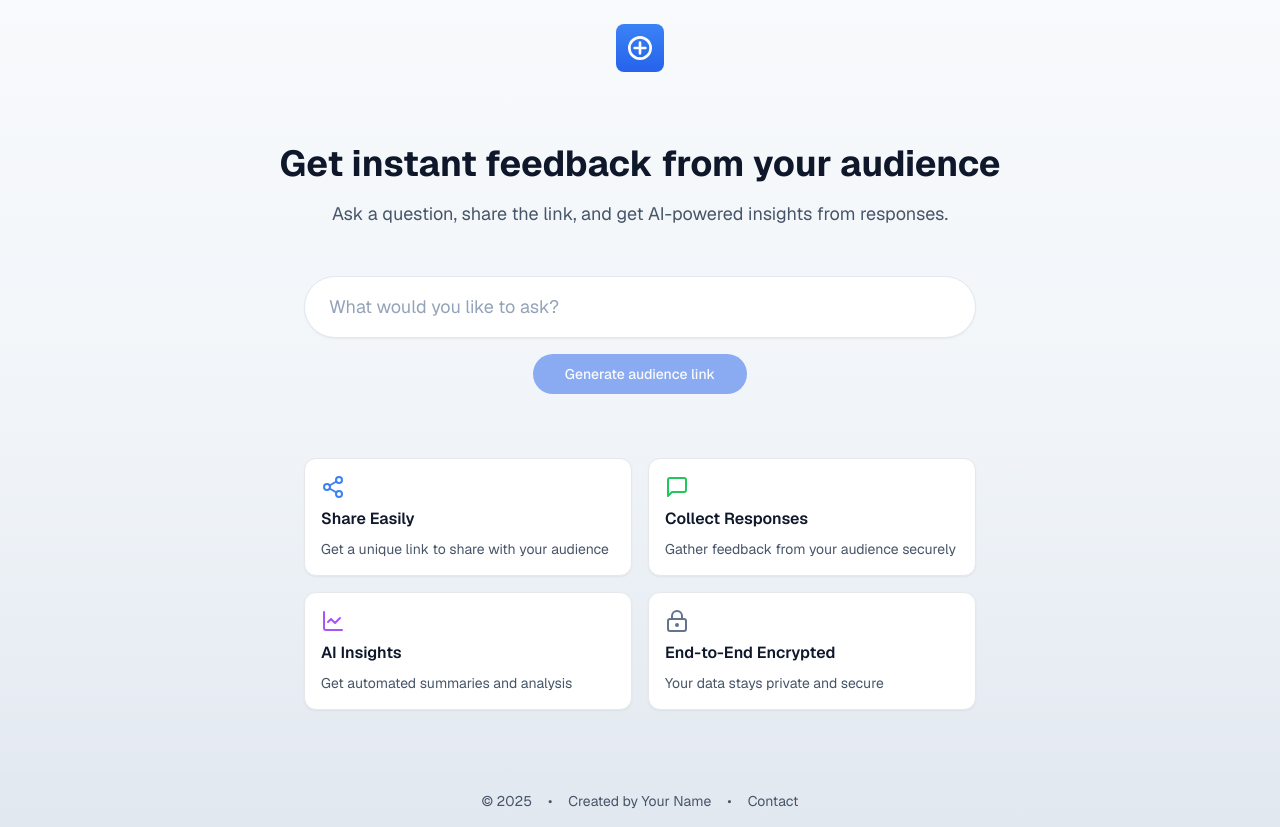
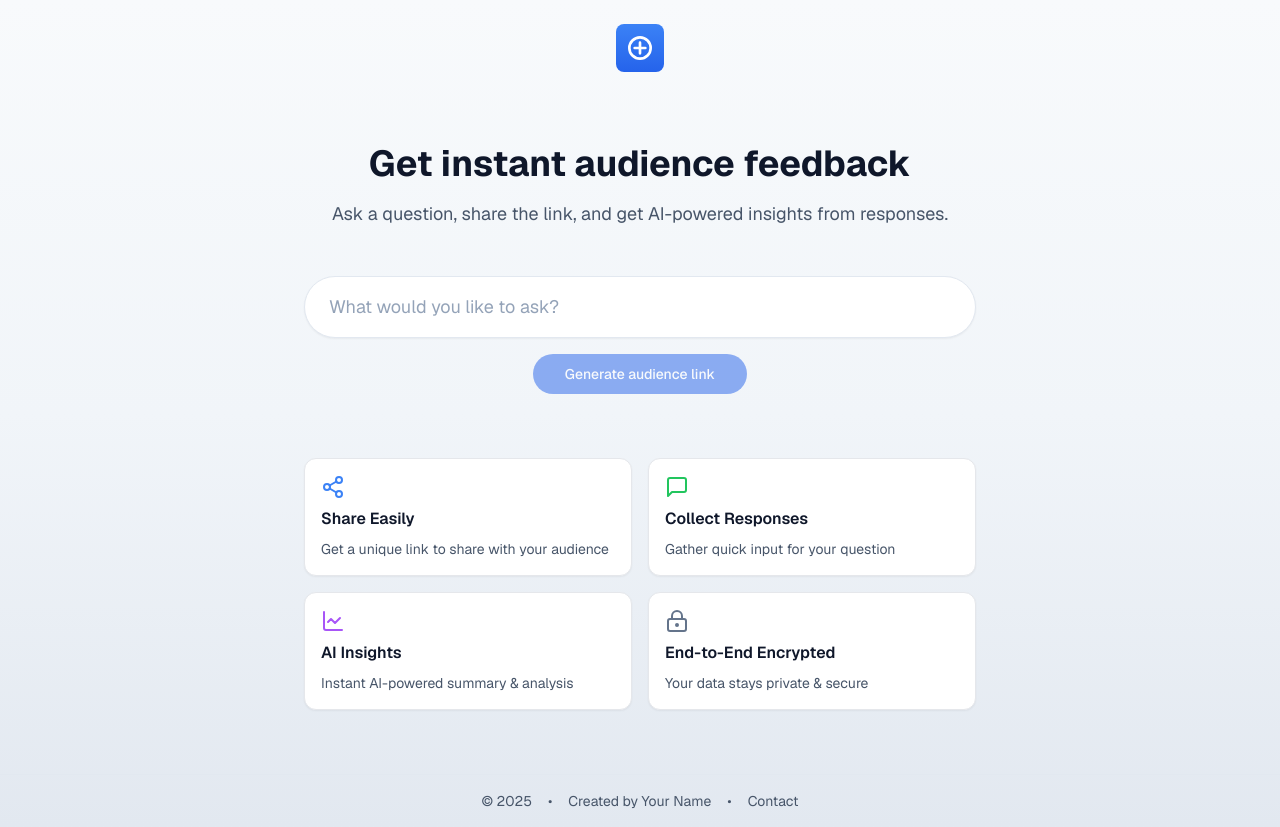
Before and after one commit to krishnaviraj/audience-feedback-llm, a Next.js app: page / in a window 1280 px wide. Built offline with nearby package versions, Linux system fonts and the light colour scheme; no server answers.

Commit message:
text updates

```diff
--- a/src/components/QuestionInput/QuestionInput.tsx
+++ b/src/components/QuestionInput/QuestionInput.tsx
@@ -156,7 +156,7 @@
         <div className="text-center space-y-12">
           <div className="space-y-4">
             <h1 className="text-4xl font-bold text-slate-900">
-              Get instant feedback from your audience
+              Get instant audience feedback
             </h1>
             <p className="text-lg text-slate-600 max-w-2xl mx-auto">
               Ask a question, share the link, and get AI-powered insights from responses.
@@ -218,21 +218,21 @@
               <MessageSquare className={clsx(styles.featureIcon, "text-green-500")} />
               <h3 className={styles.featureTitle}>Collect Responses</h3>
               <p className={styles.featureDescription}>
-                Gather feedback from your audience securely
+                Gather quick input for your question
               </p>
             </Card>
             <Card className={styles.featureCard}>
               <LineChart className={clsx(styles.featureIcon, "text-purple-500")} />
               <h3 className={styles.featureTitle}>AI Insights</h3>
               <p className={styles.featureDescription}>
-                Get automated summaries and analysis
+                Instant AI-powered summary & analysis
               </p>
             </Card>
             <Card className={styles.featureCard}>
               <LockKeyhole className={clsx(styles.featureIcon, "text-slate-500")} />
               <h3 className={styles.featureTitle}>End-to-End Encrypted</h3>
               <p className={styles.featureDescription}>
-                Your data stays private and secure
+                Your data stays private & secure
               </p>
             </Card>
           </div>
```
